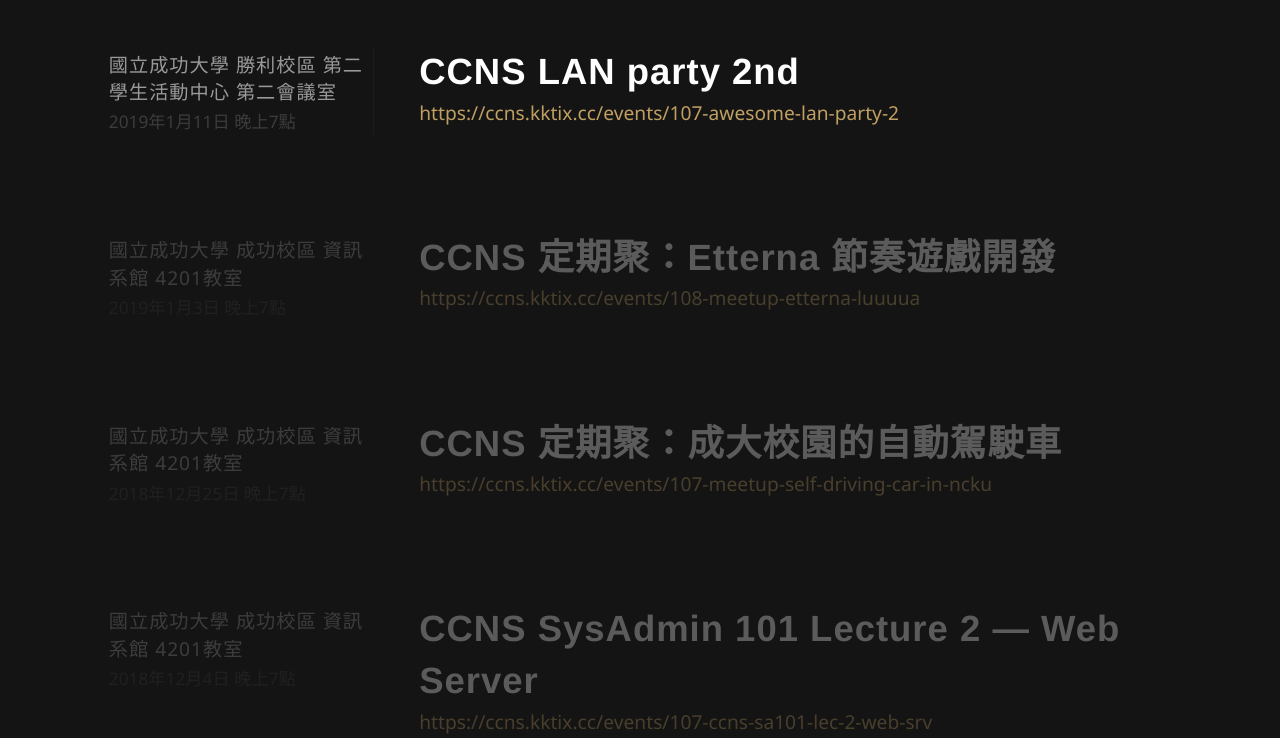
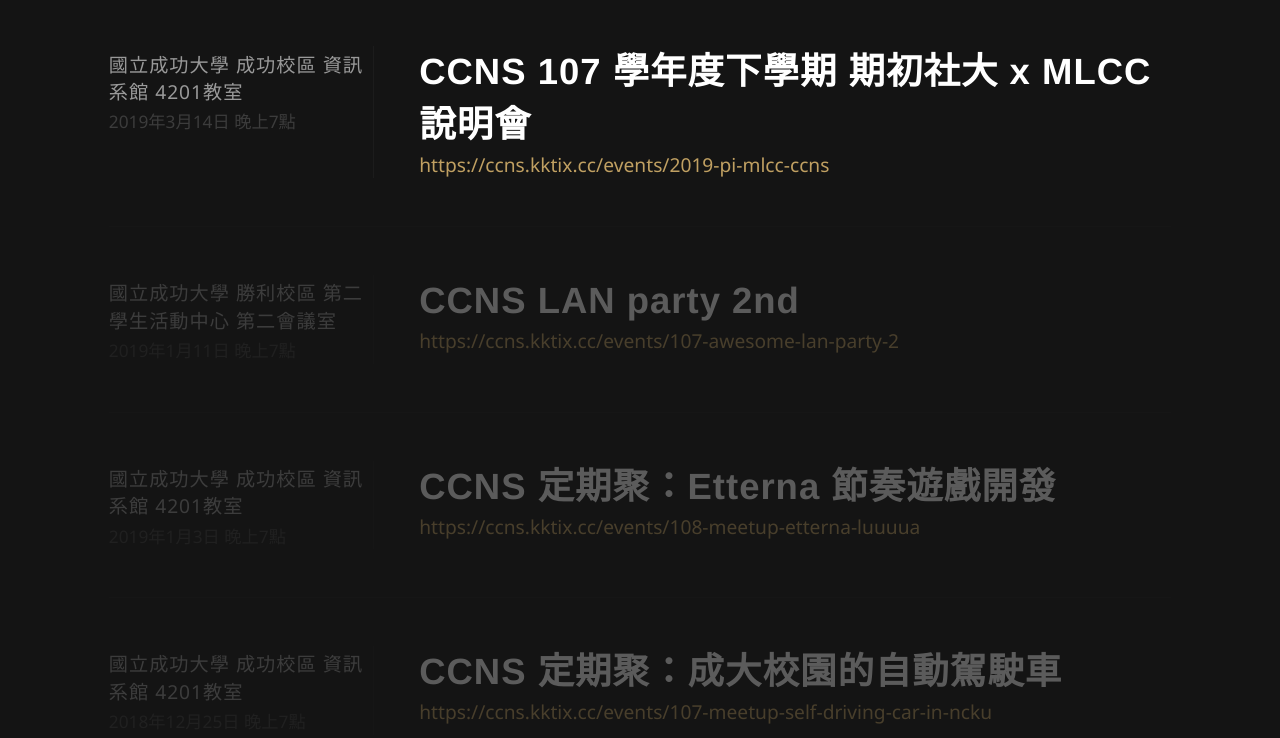
Before and after one commit to ccns/ccns.github.io-deprecated, a website: page index.html in a window 1280 px wide. Shown: the part 1447-2185 px from the top of the page. Drawn offline with nearby package versions, Linux system fonts and the light colour scheme; files whose address does not match are found by name; a web font is replaced by a local one.

Commit message:
update events

```diff
--- a/index.html
+++ b/index.html
@@ -60,6 +60,19 @@
 
 
             <div class="eventBox new">
+
+                <div class="eventInfo">
+                  <p class="eventPlace">國立成功大學 成功校區 資訊系館  4201教室  </p>
+                  <p class="eventTime">2019年3月14日 晚上7點</p>
+                </div>
+                <div class="eventName">
+                  <div class="name">CCNS 107 學年度下學期 期初社大 x MLCC 說明會</div>
+                  <a href="https://ccns.kktix.cc/events/2019-pi-mlcc-ccns" class="url" target="_blank">https://ccns.kktix.cc/events/2019-pi-mlcc-ccns</a>
+                </div>
+            </div>
+
+
+            <div class="eventBox">
 
                 <div class="eventInfo">
                   <p class="eventPlace">國立成功大學 勝利校區 第二學生活動中心 第二會議室  </p>
@@ -158,7 +171,7 @@
                 </div>
                 <div class="eventName">
                   <div class="name">CCNS 定期聚：Rush 0x02</div>
-                  <a href="https://ccns.kktix.cc/events/107-meetup-rush-talk-02" class="url" target="_blank">https://ccns.kktix.cc/events/107-meetup-rush-talk-02</a>
+                  <a href="https://ccns.kktix.cc/events/107-meetup-gholk-talk-02" class="url" target="_blank">https://ccns.kktix.cc/events/107-meetup-gholk-talk-02</a>
                 </div>
             </div>
 
```
